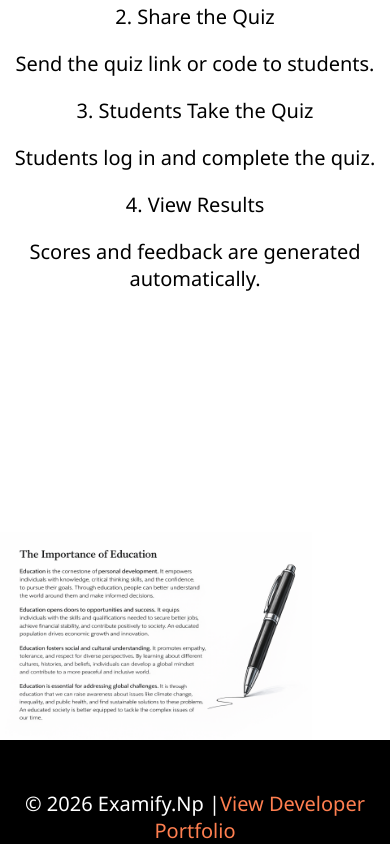
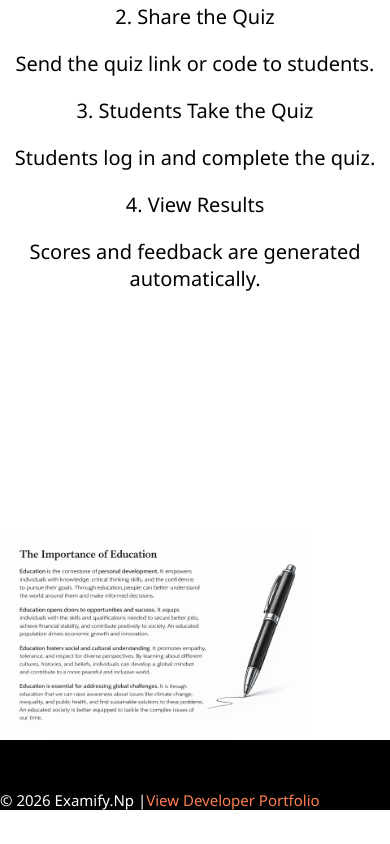
Before and after one commit to XDENTERTAINMENT/EXAMIFY.Np2, a React (Vite) app: page / in a window 390 px wide. Shown: the part 1910-2754 px from the top of the page. After the commit the page ends 2720 px from the top, so only its background shows below. Built offline with nearby package versions, Linux system fonts and the light colour scheme.

Commit message:
first commit

```diff
--- a/src/pages/landingPage/style.css
+++ b/src/pages/landingPage/style.css
@@ -222,5 +222,9 @@ p{
   flex-direction:column;
   align-items:center;
 }
+ .footer p{
+  font-size: 15px;
+   margin-top: 50px;
+ }
 
 }
```
